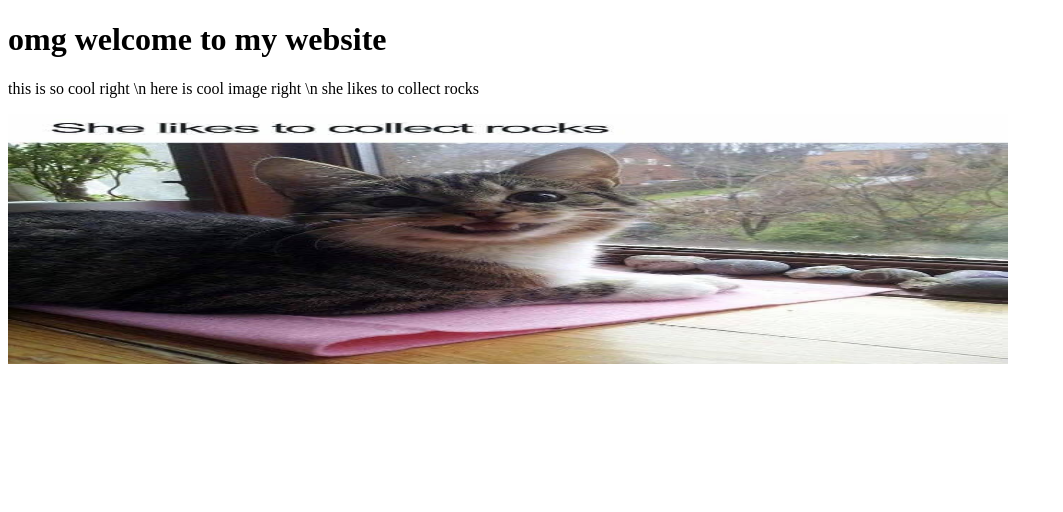
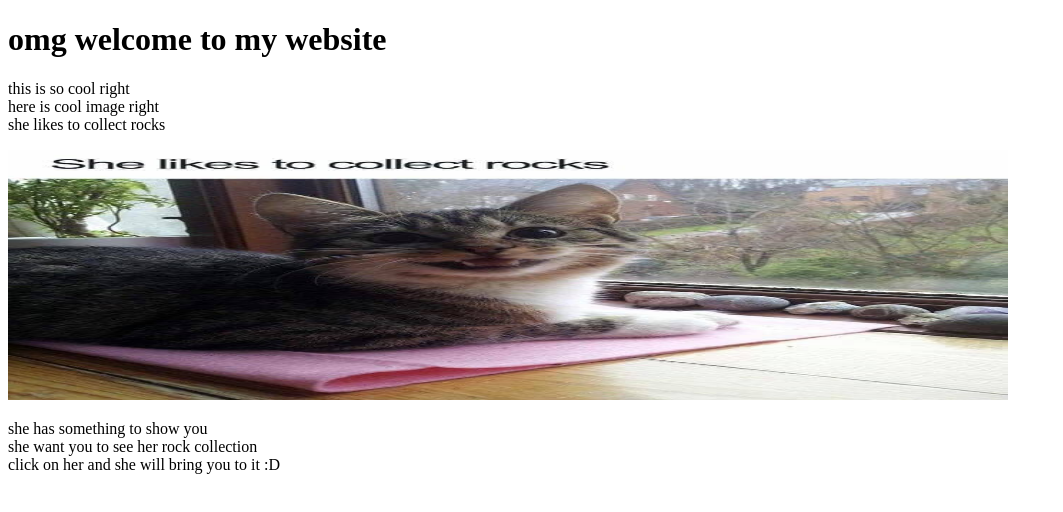
Before and after one commit to penguin212/website, a Next.js app: page /posts/rick in a window 1280 px wide. Shown: the top 512 px of the page, without its empty margins (0-1063 px from the left). Built offline with nearby package versions, Linux system fonts and the light colour scheme.

Commit message:
adding the roll

```diff
--- a/pages/posts/rick.js
+++ b/pages/posts/rick.js
@@ -5,13 +5,20 @@ export default function rick() {
     return (
         <>
             <h1> omg welcome to my website</h1>
-            <p> this is so cool right \n
-                here is cool image right \n
+            <p> this is so cool right <br/>
+                here is cool image right <br/>
                 she likes to collect rocks </p>
-            <Image
-                src="\images\IMG_20220807_092716.jpg"
-                height={250}
-                width={1000} />
+            <Link href="https://www.youtube.com/watch?v=dQw4w9WgXcQ">
+                <Image
+                    src="/images/IMG_20220807_092716.jpg"
+                    height={250}
+                    width={1000} />
+            </Link>
+            <p>
+                she has something to show you <br/>
+                she want you to see her rock collection <br/>
+                click on her and she will bring you to it :D <br/>
+            </p>
         </>
     )
 }
```
